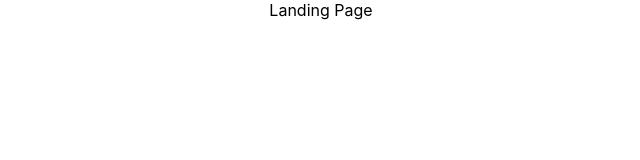
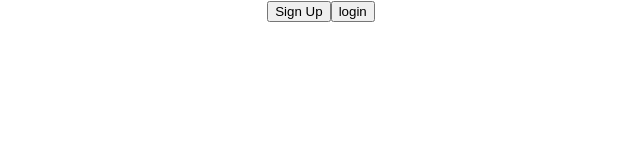
Before and after one commit to odax/noteex, a React (Create React App) app in the folder client/: page / in a window 1280 px wide. Shown: the top 160 px of the page, without its empty margins (319-959 px from the left). Built offline with nearby package versions, Linux system fonts and the light colour scheme.

Commit message:
added react-router-dom and barebones landing page skeleton

```diff
--- a/client/package.json
+++ b/client/package.json
@@ -7,6 +7,7 @@
     "prop-types": "^15.6.2",
     "react": "^16.6.3",
     "react-dom": "^16.6.3",
+    "react-router-dom": "^4.3.1",
     "react-scripts": "2.1.1"
   },
   "scripts": {
--- a/client/src/components/LandingPage/IntBox.js
+++ b/client/src/components/LandingPage/IntBox.js
@@ -1,10 +1,19 @@
-import React, { Component } from 'react'
+import React from 'react'
+import { Route } from 'react-router-dom';
+
+import IntBox__InitialView from './IntBox__InitialView';
+import IntBox__SignupView from './IntBox__SignupView';
+import IntBox__LoginView from './IntBox__LoginView';
+import IntBox__Activate from './IntBox__Activate';
 
 //IntBox is short for InteractionBox
 const IntBox = () => {
     return (
-      <div>
-        Landing Page
+      <div className = 'IntBox'>
+        <Route exact path = '/' component = {IntBox__InitialView}/>
+        <Route path = '/signup' component = {IntBox__SignupView}/>
+        <Route path = '/login' component = {IntBox__LoginView}/>
+        <Route path = '/activateaccount' component = {IntBox__Activate}/>
       </div>
     )
 };
--- /dev/null
+++ b/client/src/components/LandingPage/IntBox__Activate.js
@@ -0,0 +1,11 @@
+import React, { Component } from 'react'
+
+export default class IntBox__Activate extends Component {
+  render() {
+    return (
+      <div>
+          Please activate your email!
+      </div>
+    )
+  }
+}
--- /dev/null
+++ b/client/src/components/LandingPage/IntBox__InitialView.js
@@ -0,0 +1,17 @@
+import React, { Component } from 'react';
+import { Link } from 'react-router-dom';
+
+export default class IntBox__InitialView extends Component {
+  render() {
+    return (
+      <div>
+          <Link to = '/signup'>
+            <button>Sign Up</button>
+          </Link>
+          <Link to = '/login'>
+            <button>login</button>
+          </Link>
+      </div>
+    )
+  }
+}
--- /dev/null
+++ b/client/src/components/LandingPage/IntBox__LoginView.js
@@ -0,0 +1,11 @@
+import React, { Component } from 'react'
+
+export default class IntBox__LoginView extends Component {
+  render() {
+    return (
+      <div>
+          LoginView
+      </div>
+    )
+  }
+}
--- /dev/null
+++ b/client/src/components/LandingPage/IntBox__SignupView.js
@@ -0,0 +1,11 @@
+import React, { Component } from 'react'
+
+export default class IntBox__SignupView extends Component {
+  render() {
+    return (
+      <div>
+          SignupView
+      </div>
+    )
+  }
+}
--- a/client/src/components/LandingPage/LandingPage.js
+++ b/client/src/components/LandingPage/LandingPage.js
@@ -1,4 +1,5 @@
-import React, { Component } from 'react'
+import React from 'react'
+
 import IntBox from './IntBox';
 
 const LandingPage = () => {
--- a/client/src/index.js
+++ b/client/src/index.js
@@ -3,8 +3,14 @@ import ReactDOM from 'react-dom';
 import './index.css';
 import App from './App';
 import * as serviceWorker from './serviceWorker';
+import { BrowserRouter as Router } from 'react-router-dom';
 
-ReactDOM.render(<App />, document.getElementById('root'));
+ReactDOM.render(
+    <Router>
+        <App />
+    </Router>,
+    document.getElementById('root')
+);
 
 // If you want your app to work offline and load faster, you can change
 // unregister() to register() below. Note this comes with some pitfalls.
```
Also changed, not shown: 1 other file (tests, documents, lock files or other folders).
